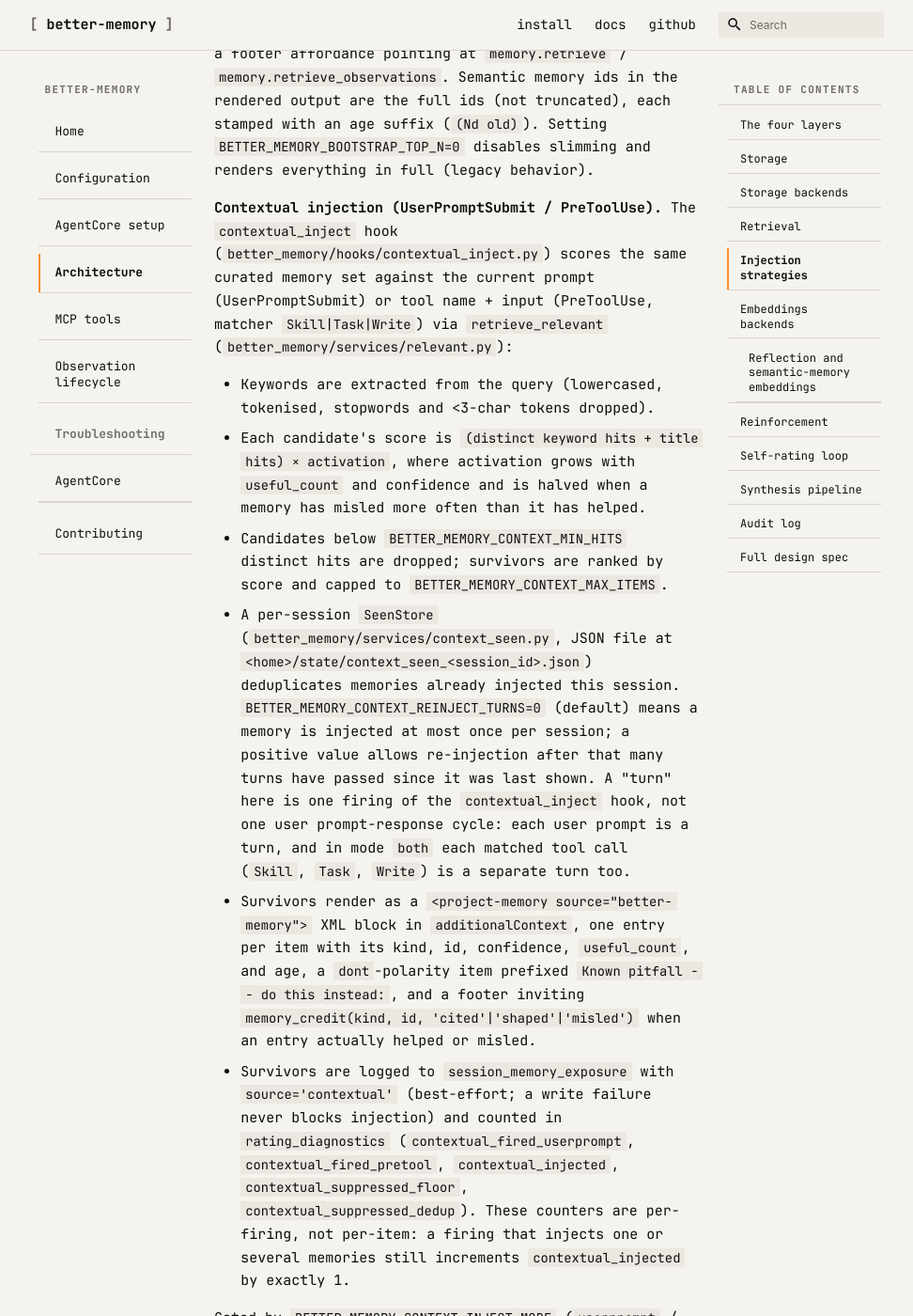
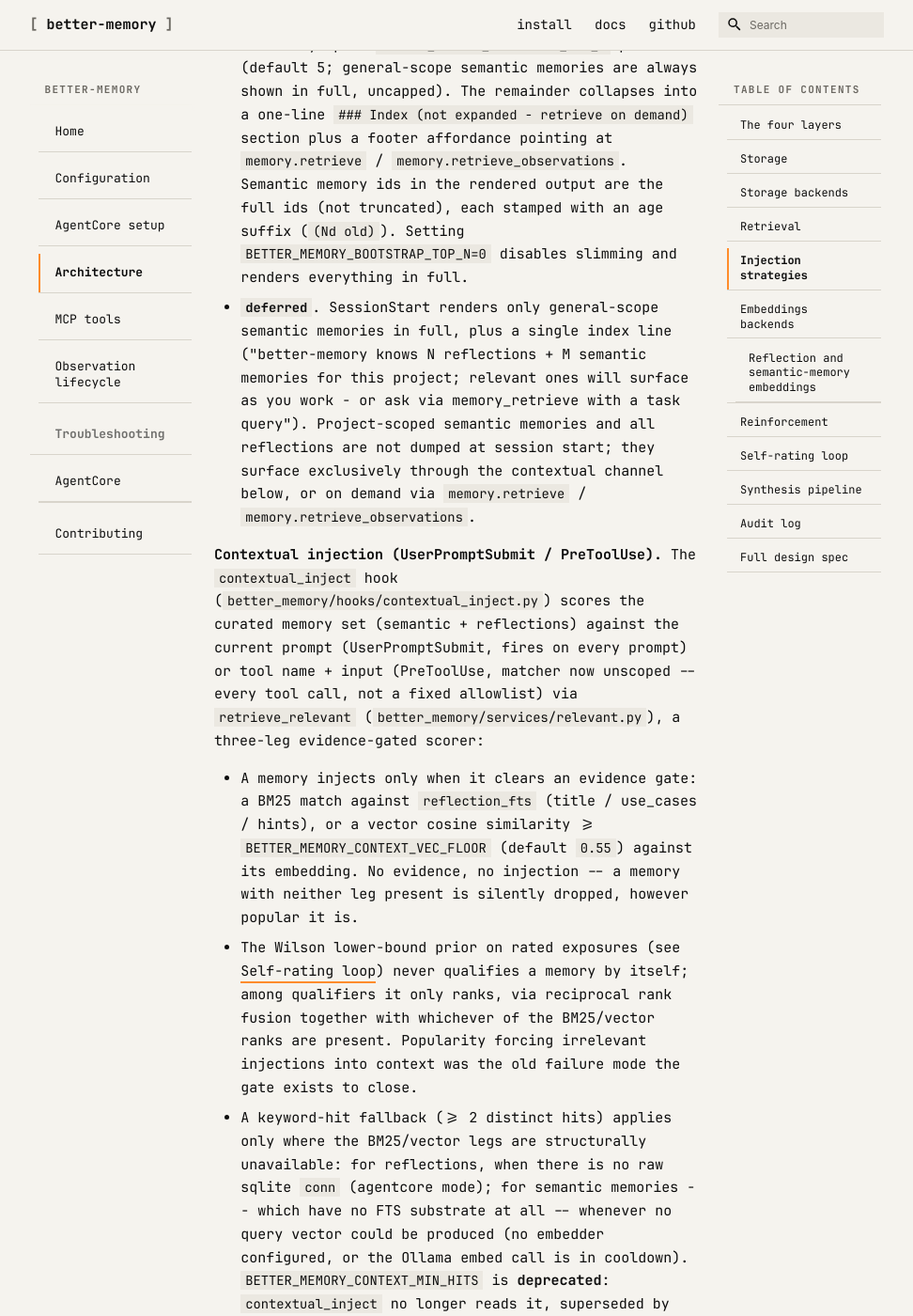
Before and after one commit to emp3thy/better-memory, an MkDocs documentation site: the page built from website/architecture.md, in a window 1280 px wide and 1400 px high, scrolled down 4333 px. Shown: the whole window at 94% size, without its empty margins (154-1126 px from the left). Built offline with MkDocs 1.6.1 and Material for MkDocs 9.7.7, drawn with Linux system fonts in a browser that asks for light colours; comment, search, counter and statistics services are not loaded; some of the changed text lies outside the part shown.

Commit message:
docs(website): deferred-injection prose + config keys
Sync website/architecture.md, configuration.md, mcp-tools.md with the
feat/deferred-injection branch: BETTER_MEMORY_INJECT_MODE (legacy default
| deferred bootstrap), the three-leg evidence-gated contextual scorer
(BM25 / vector cosine against BETTER_MEMORY_CONTEXT_VEC_FLOOR / keyword
fallback), deprecate BETTER_MEMORY_CONTEXT_MIN_HITS, document the
PreToolUse-widened-to-all-tools once-per-session latch, the file-persisted
Ollama outage cooldown shared across hook processes, and via_exploration
exposure tagging excluded from the headline usefulness metric.

```diff
--- a/website/architecture.md
+++ b/website/architecture.md
@@ -58,18 +58,22 @@ See [Configuration](configuration.md) for env vars and [AgentCore setup](agentco
 
 ## Injection strategies
 
-better-memory gets memory in front of Claude two ways: a slimmed-down dump at session start, and targeted mid-session injection keyed to what Claude is actually doing.
+better-memory gets memory in front of Claude two ways: a dump at session start, and targeted mid-session injection keyed to what Claude is actually doing.
 
-**Bootstrap (SessionStart).** `SessionBootstrapService.bootstrap` (`better_memory/services/session_bootstrap.py`) renders project-scoped semantic memories and reflections in full only up to `BETTER_MEMORY_BOOTSTRAP_TOP_N` per set (default 5; general-scope semantic memories are always shown in full, uncapped). The remainder collapses into a one-line `### Index (not expanded - retrieve on demand)` section plus a footer affordance pointing at `memory.retrieve` / `memory.retrieve_observations`. Semantic memory ids in the rendered output are the full ids (not truncated), each stamped with an age suffix (`(Nd old)`). Setting `BETTER_MEMORY_BOOTSTRAP_TOP_N=0` disables slimming and renders everything in full (legacy behavior).
+**Bootstrap (SessionStart).** Governed by `BETTER_MEMORY_INJECT_MODE` (`legacy` | `deferred`; default `legacy`):
 
-**Contextual injection (UserPromptSubmit / PreToolUse).** The `contextual_inject` hook (`better_memory/hooks/contextual_inject.py`) scores the same curated memory set against the current prompt (UserPromptSubmit) or tool name + input (PreToolUse, matcher `Skill|Task|Write`) via `retrieve_relevant` (`better_memory/services/relevant.py`):
+- **`legacy`** (default, byte-identical to pre-deferred-injection behavior). `SessionBootstrapService.bootstrap` (`better_memory/services/session_bootstrap.py`) renders project-scoped semantic memories and reflections in full only up to `BETTER_MEMORY_BOOTSTRAP_TOP_N` per set (default 5; general-scope semantic memories are always shown in full, uncapped). The remainder collapses into a one-line `### Index (not expanded - retrieve on demand)` section plus a footer affordance pointing at `memory.retrieve` / `memory.retrieve_observations`. Semantic memory ids in the rendered output are the full ids (not truncated), each stamped with an age suffix (`(Nd old)`). Setting `BETTER_MEMORY_BOOTSTRAP_TOP_N=0` disables slimming and renders everything in full.
+- **`deferred`**. SessionStart renders only general-scope semantic memories in full, plus a single index line ("better-memory knows N reflections + M semantic memories for this project; relevant ones will surface as you work - or ask via memory_retrieve with a task query"). Project-scoped semantic memories and all reflections are not dumped at session start; they surface exclusively through the contextual channel below, or on demand via `memory.retrieve` / `memory.retrieve_observations`.
 
-- Keywords are extracted from the query (lowercased, tokenised, stopwords and <3-char tokens dropped).
-- Each candidate's score is `(distinct keyword hits + title hits) × activation`, where activation grows with `useful_count` and confidence and is halved when a memory has misled more often than it has helped.
-- Candidates below `BETTER_MEMORY_CONTEXT_MIN_HITS` distinct hits are dropped; survivors are ranked by score and capped to `BETTER_MEMORY_CONTEXT_MAX_ITEMS`.
-- A per-session `SeenStore` (`better_memory/services/context_seen.py`, JSON file at `<home>/state/context_seen_<session_id>.json`) deduplicates memories already injected this session. `BETTER_MEMORY_CONTEXT_REINJECT_TURNS=0` (default) means a memory is injected at most once per session; a positive value allows re-injection after that many turns have passed since it was last shown. A "turn" here is one firing of the `contextual_inject` hook, not one user prompt-response cycle: each user prompt is a turn, and in mode `both` each matched tool call (`Skill`, `Task`, `Write`) is a separate turn too.
+**Contextual injection (UserPromptSubmit / PreToolUse).** The `contextual_inject` hook (`better_memory/hooks/contextual_inject.py`) scores the curated memory set (semantic + reflections) against the current prompt (UserPromptSubmit, fires on every prompt) or tool name + input (PreToolUse, matcher now unscoped -- every tool call, not a fixed allowlist) via `retrieve_relevant` (`better_memory/services/relevant.py`), a three-leg evidence-gated scorer:
+
+- A memory injects only when it clears an evidence gate: a BM25 match against `reflection_fts` (title / use_cases / hints), or a vector cosine similarity >= `BETTER_MEMORY_CONTEXT_VEC_FLOOR` (default `0.55`) against its embedding. No evidence, no injection -- a memory with neither leg present is silently dropped, however popular it is.
+- The Wilson lower-bound prior on rated exposures (see [Self-rating loop](#self-rating-loop)) never qualifies a memory by itself; among qualifiers it only ranks, via reciprocal rank fusion together with whichever of the BM25/vector ranks are present. Popularity forcing irrelevant injections into context was the old failure mode the gate exists to close.
+- A keyword-hit fallback (>= 2 distinct hits) applies only where the BM25/vector legs are structurally unavailable: for reflections, when there is no raw sqlite `conn` (agentcore mode); for semantic memories -- which have no FTS substrate at all -- whenever no query vector could be produced (no embedder configured, or the Ollama embed call is in cooldown). `BETTER_MEMORY_CONTEXT_MIN_HITS` is **deprecated**: `contextual_inject` no longer reads it, superseded by the evidence gate above.
+- Because PreToolUse now matches every tool, a per-session latch (`SeenStore.pretool_fired` / `mark_pretool_fired`, `better_memory/services/context_seen.py`) runs the full retrieval path at most once per session for PreToolUse; every later PreToolUse event in the session short-circuits on the latch state before touching the DB or the embedder. UserPromptSubmit is unaffected by the latch and fires on every prompt.
+- Survivors are capped to `BETTER_MEMORY_CONTEXT_MAX_ITEMS`, then filtered through a per-session `SeenStore` (`better_memory/services/context_seen.py`, JSON file at `<home>/state/context_seen_<session_id>.json`) that deduplicates memories already injected this session. `BETTER_MEMORY_CONTEXT_REINJECT_TURNS=0` (default) means a memory is injected at most once per session; a positive value allows re-injection after that many turns have passed since it was last shown. A "turn" here is one firing of the `contextual_inject` hook, not one user prompt-response cycle: each user prompt is a turn, and each PreToolUse latch-firing is a turn too (subsequent latched-out PreToolUse events do not bump the turn counter).
 - Survivors render as a `<project-memory source="better-memory">` XML block in `additionalContext`, one entry per item with its kind, id, confidence, `useful_count`, and age, a `dont`-polarity item prefixed `Known pitfall -- do this instead:`, and a footer inviting `memory_credit(kind, id, 'cited'|'shaped'|'misled')` when an entry actually helped or misled.
-- Survivors are logged to `session_memory_exposure` with `source='contextual'` (best-effort; a write failure never blocks injection) and counted in `rating_diagnostics` (`contextual_fired_userprompt`, `contextual_fired_pretool`, `contextual_injected`, `contextual_suppressed_floor`, `contextual_suppressed_dedup`). These counters are per-firing, not per-item: a firing that injects one or several memories still increments `contextual_injected` by exactly 1.
+- Survivors are logged to `session_memory_exposure` with `source='contextual'` (best-effort; a write failure never blocks injection) and counted in `rating_diagnostics` (`contextual_fired_userprompt`, `contextual_fired_pretool`, `contextual_injected`, `contextual_suppressed_floor`, `contextual_suppressed_dedup`). These counters are per-firing, not per-item: a firing that injects one or several memories still increments `contextual_injected` by exactly 1. `contextual_suppressed_floor` now means "no candidate cleared the evidence gate", not "below the old keyword-hits floor".
 
 Gated by `BETTER_MEMORY_CONTEXT_INJECT_MODE` (`userprompt` / `pretool` / `both` / `off`). The hook never raises and always exits 0 — failures are swallowed and logged to `hook_errors`, with no `additionalContext` emitted on that turn.
 
@@ -112,7 +116,12 @@ through `SyncEmbedder` (`better_memory/embeddings/sync_embed.py`), a
 synchronous facade over the Ollama embedder that is best-effort by
 design: any failure opens a 60-second circuit breaker (`_DEFAULT_COOLDOWN`)
 during which every embed call returns `None` immediately instead of
-retrying against a dead Ollama. A missing vector is never treated as an
+retrying against a dead Ollama. In `contextual_inject`, that cooldown is
+additionally persisted to a state file (`<home>/state/embed_down_until`)
+so an Ollama outage is paid for once, not once per hook process -- every
+`contextual_inject` invocation started while the file's deadline is still
+in the future skips the embed call outright instead of re-discovering the
+outage itself. A missing vector is never treated as an
 error - callers just drop the vector leg from ranking and fall back to
 the Wilson + BM25 order above.
 
@@ -180,7 +189,12 @@ captures whether memories actually shaped Claude's work:
    outright to proven rows it competes for a reserved exploration
    slot: the last slot of each polarity bucket (when the bucket cap
    allows at least 2 entries) is set aside for the highest-ranked
-   under-rated memory, if one exists. When `memory.retrieve` is called
+   under-rated memory, if one exists. That serve is tagged
+   `via_exploration=1` on its `session_memory_exposure` row (migration
+   `0015_via_exploration.sql`) -- it's an investment the ranker makes to
+   earn the memory a rating, not a relevance claim, so it is excluded
+   from the headline usefulness metric while still being rated normally
+   through the same self-rating loop. When `memory.retrieve` is called
    with a `query`, this Wilson-ranked list is re-fused with a BM25
    relevance ranking (title / use_cases / hints) and a vector-kNN
    ranking via the same Reciprocal Rank Fusion used for observations --
```
Also changed, not shown: website/configuration.md (+8 -6 lines), website/mcp-tools.md (+4 -1 lines).
